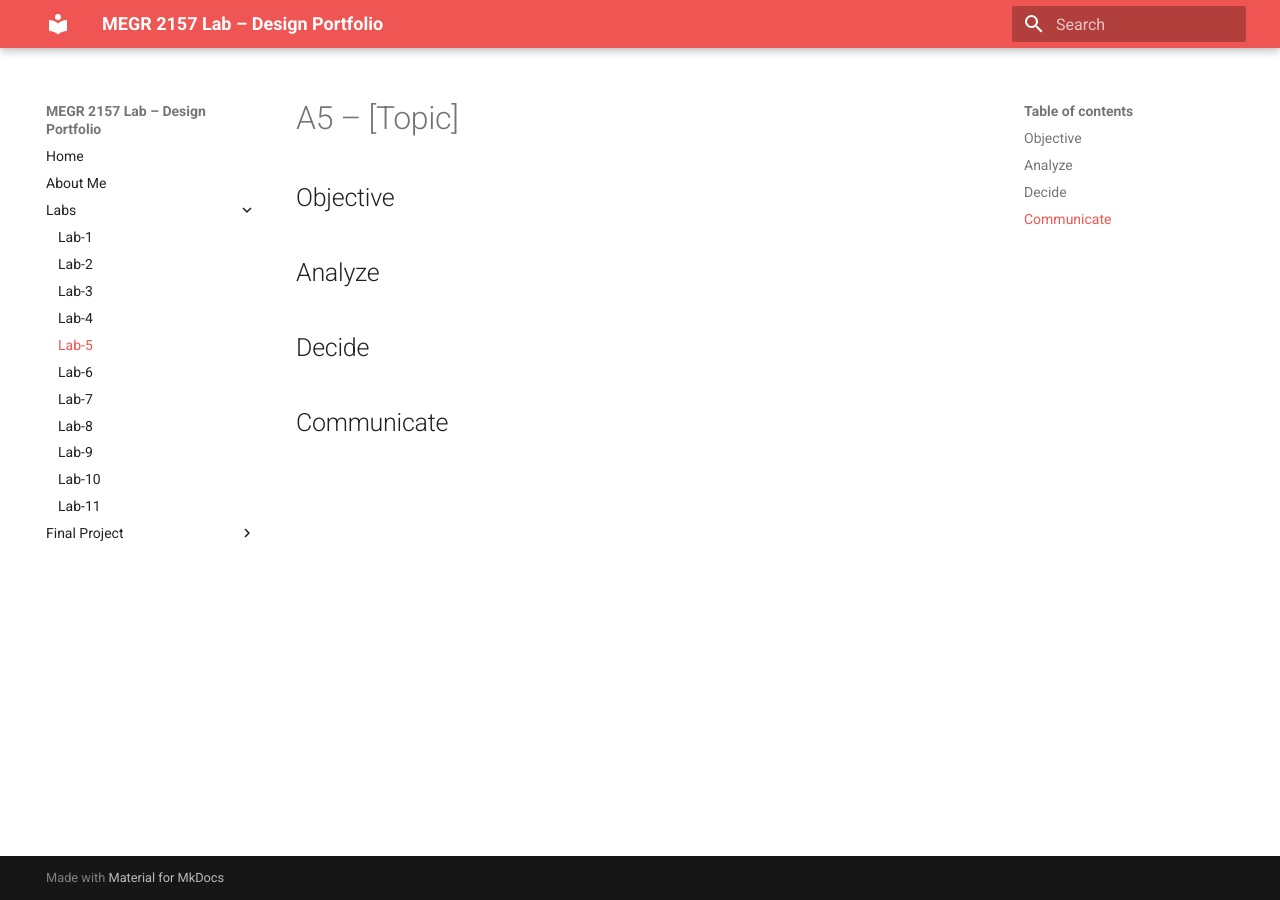
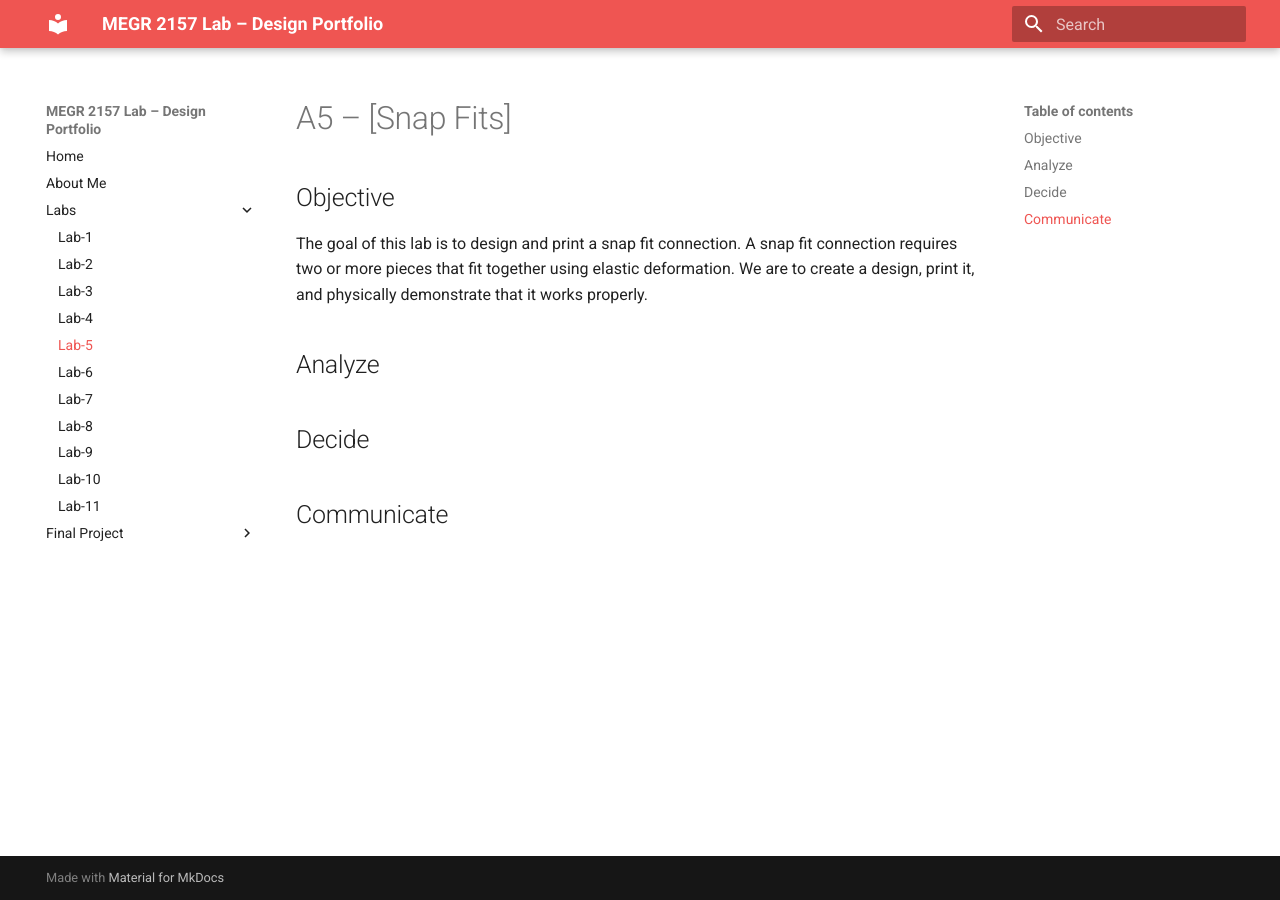
Before and after one commit to NathanZimmy/MEGR-2156-Lab, an MkDocs documentation site: the page built from docs/Labs/L05/index.md, in a window 1280 px wide. Built offline with MkDocs 1.6.1 and Material for MkDocs 9.7.7, drawn with Linux system fonts in a browser that asks for light colours.

Commit message:
Update index.md

```diff
--- a/docs/Labs/L05/index.md
+++ b/docs/Labs/L05/index.md
@@ -1,7 +1,7 @@
-# A5 – [Topic]
+# A5 – [Snap Fits]
 
 ## Objective
-
+The goal of this lab is to design and print a snap fit connection. A snap fit connection requires two or more pieces that fit together using elastic deformation. We are to create a design, print it, and physically demonstrate that it works properly.
 
 ## Analyze
 
```
